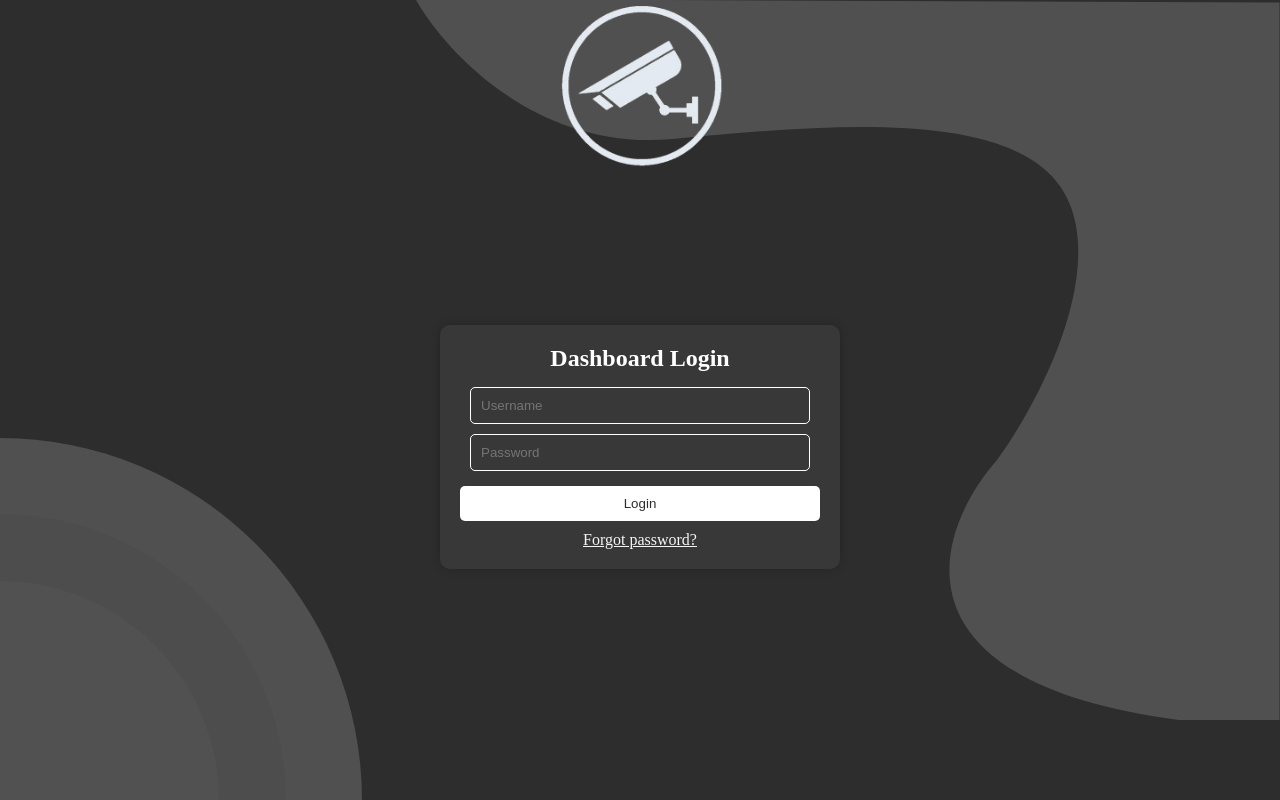
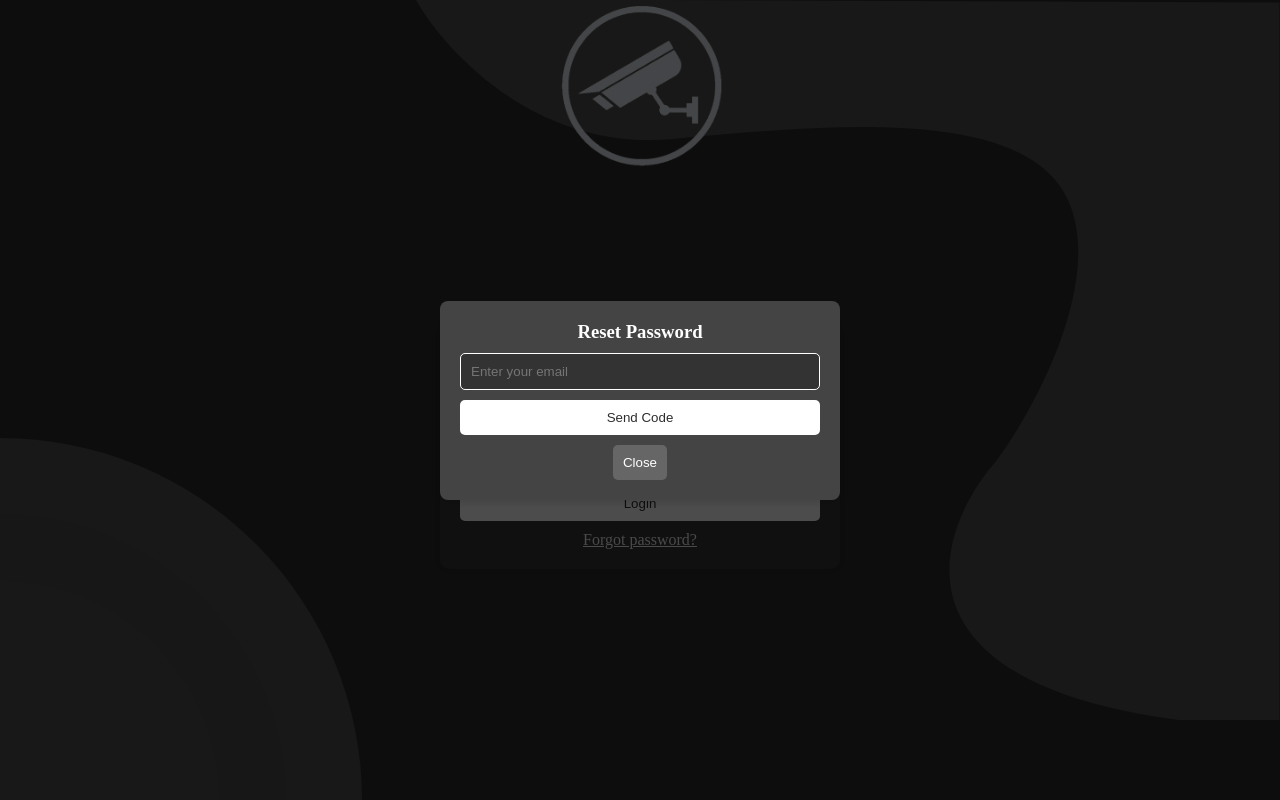
Before and after one commit to PI-Tracking/frontend, a React (Vite) app: page /login in a window 1280 px wide. Both pictures are taken after a click on the link "Forgot password?". Built offline with nearby package versions, Linux system fonts and the light colour scheme.

Commit message:
Forgot passowrd, slight error

```diff
--- a/src/pages/Login/LoginPage.css
+++ b/src/pages/Login/LoginPage.css
@@ -107,3 +107,66 @@ body {
 .errorMessage {
   color: red;
 }
+
+.modal {
+  position: fixed;
+  top: 0;
+  left: 0;
+  width: 100%;
+  height: 100%;
+  background: rgba(0, 0, 0, 0.7);
+  display: flex;
+  align-items: center;
+  justify-content: center;
+  z-index: 1000;
+}
+
+.modal-content {
+  background: #444 !important;
+  padding: 20px;
+  border-radius: 10px;
+  text-align: center;
+  color: white !important;
+  box-shadow: 0px 0px 15px rgba(0, 0, 0, 0.3);
+  width: 90%;
+  max-width: 400px;
+}
+
+.modal-content input {
+  width: 100%;
+  padding: 10px;
+  margin: 10px 0;
+  border: 1px solid white;
+  border-radius: 5px;
+  background-color: #333 !important;
+  color: white !important;
+}
+
+.login-btn {
+  width: 100%;
+  padding: 10px;
+  background-color: white;
+  color: #2d2d2d;
+  border: none;
+  border-radius: 5px;
+  cursor: pointer;
+}
+
+.login-btn:disabled {
+  background-color: grey;
+  cursor: not-allowed;
+}
+
+.close-btn {
+  margin-top: 10px;
+  background: #666 !important;
+  color: white;
+  padding: 10px;
+  border: none;
+  border-radius: 5px;
+  cursor: pointer;
+}
+
+.close-btn:hover {
+  background: #777;
+}
--- a/src/pages/Login/index.tsx
+++ b/src/pages/Login/index.tsx
@@ -6,18 +6,9 @@ import Curve from "./assets/Curve.svg";
 import login from "@api/auth";
 import { UserDTO } from "@Types/UserDTO";
 import { useNavigate } from "react-router-dom";
+import { FaEye, FaEyeSlash } from "react-icons/fa";
 
-const isEmptyString = (string: string) => {
-  if (typeof string != "string") {
-    return true;
-  }
-
-  if (string === undefined) {
-    return true;
-  }
-
-  return string == "";
-};
+const isEmptyString = (string: string) => !string || string.trim() === "";
 
 function LoginPage() {
   const [formData, setFormData] = useState<UserDTO>({
@@ -27,29 +18,78 @@ function LoginPage() {
   const [error, setError] = useState<string>("");
   const navigate = useNavigate();
 
-  const handleLogin = async function (e: FormEvent) {
+  // Forgot Password Modal States
+  const [showModal, setShowModal] = useState(false);
+  const [email, setEmail] = useState("");
+  const [code, setCode] = useState("");
+  const [timer, setTimer] = useState(0);
+  const [buttonDisabled, setButtonDisabled] = useState(false);
+  const [codeSent, setCodeSent] = useState(false);
+  const [showNewPasswordModal, setShowNewPasswordModal] = useState(false);
+  const [newPassword, setNewPassword] = useState("");
+  const [repeatPassword, setRepeatPassword] = useState("");
+  const [showPassword, setShowPassword] = useState(false);
+  // const [passwordMismatch, setPasswordMismatch] = useState(false);
+
+  // Since I commented the other code down there this was just placed here so I could commit with no errors
+  const setPasswordMismatch = (value: boolean) => {
+    setPasswordMismatch(value);
+  };
+
+  const handleLogin = async (e: FormEvent) => {
     e.preventDefault();
 
-    if (isEmptyString(formData.username) || isEmptyString(formData.password)) {
+    if (isEmptyString(formData.username) || isEmptyString(formData.password))
       return;
-    }
 
     try {
       const response = await login(formData);
-      console.log(response);
-
       if (response.status !== 200) {
         setError("Username/password combination is not valid");
         return;
       }
 
-      if (response.data.admin) {
-        navigate("/admin/cameras");
-      }
-      navigate("/cameras");
+      navigate(response.data.admin ? "/admin/cameras" : "/cameras");
     } catch (error) {
       setError("Some unknown error occurred");
       console.error("Error trying to login: " + error);
+    }
+  };
+
+  const handleSendCode = () => {
+    if (isEmptyString(email)) return;
+
+    console.log("Sending reset code to:", email);
+
+    setButtonDisabled(true);
+    setTimer(30);
+    setCodeSent(true);
+    setEmail("");
+
+    const countdown = setInterval(() => {
+      setTimer((prev) => {
+        if (prev <= 1) {
+          clearInterval(countdown);
+          setButtonDisabled(false);
+          return 0;
+        }
+        return prev - 1;
+      });
+    }, 1000);
+  };
+
+  const handleVerifyCode = () => {
+    if (isEmptyString(code)) return;
+    setShowModal(false);
+    setShowNewPasswordModal(true);
+  };
+
+  const handlePasswordChange = () => {
+    if (newPassword !== repeatPassword) {
+      setPasswordMismatch(true);
+    } else {
+      setPasswordMismatch(false);
+      setShowNewPasswordModal(false);
     }
   };
 
@@ -71,45 +111,117 @@ function LoginPage() {
                   placeholder="Username"
                   required
                   value={formData.username}
-                  onChange={({ target }) => {
-                    setFormData((formData) => {
-                      return {
-                        ...formData,
-                        username: target.value,
-                      };
-                    });
-                  }}
+                  onChange={(e) =>
+                    setFormData({ ...formData, username: e.target.value })
+                  }
                 />
                 <input
                   type="password"
                   placeholder="Password"
                   required
                   value={formData.password}
-                  onChange={({ target }) => {
-                    setFormData((formData) => {
-                      return {
-                        ...formData,
-                        password: target.value,
-                      };
-                    });
-                  }}
+                  onChange={(e) =>
+                    setFormData({ ...formData, password: e.target.value })
+                  }
                 />
               </div>
-              {!isEmptyString(error) ? (
-                <span className="errorMessage">{error}</span>
-              ) : (
-                <></>
-              )}
+              {error && <span className="errorMessage">{error}</span>}
               <button type="submit" className="login-btn">
                 Login
               </button>
             </form>
-            <a href="#" className="forgot-password">
+            <a
+              href="#"
+              className="forgot-password"
+              onClick={() => setShowModal(true)}
+            >
               Forgot password?
             </a>
           </div>
         </div>
       </section>
+
+      {showModal && (
+        <div className="modal">
+          <div className="modal-content">
+            <h3>Reset Password</h3>
+            {!codeSent ? (
+              <>
+                <input
+                  type="email"
+                  placeholder="Enter your email"
+                  value={email}
+                  onChange={(e) => setEmail(e.target.value)}
+                />
+                <button
+                  className="login-btn"
+                  onClick={handleSendCode}
+                  disabled={buttonDisabled}
+                >
+                  {buttonDisabled ? `Wait ${timer}s` : "Send Code"}
+                </button>
+              </>
+            ) : (
+              <>
+                <input
+                  type="text"
+                  placeholder="Enter the code sent to your email"
+                  value={code}
+                  onChange={(e) => setCode(e.target.value)}
+                />
+                <button className="login-btn" onClick={handleVerifyCode}>
+                  Verify Code
+                </button>
+              </>
+            )}
+            <button className="close-btn" onClick={() => setShowModal(false)}>
+              Close
+            </button>
+          </div>
+        </div>
+      )}
+
+      {showNewPasswordModal && (
+        <div className="modal">
+          <div className="modal-content">
+            <h3>Set New Password</h3>
+            <div className="input-group">
+              <input
+                type={showPassword ? "text" : "password"}
+                placeholder="New Password"
+                value={newPassword}
+                onChange={(e) => setNewPassword(e.target.value)}
+              />
+              <input
+                type={showPassword ? "text" : "password"}
+                placeholder="Repeat Password"
+                value={repeatPassword}
+                onChange={(e) => setRepeatPassword(e.target.value)}
+              />
+              <button onClick={() => setShowPassword(!showPassword)}>
+                {showPassword ? <FaEyeSlash /> : <FaEye />}
+              </button>
+              {/* {passwordMismatch && <span className="errorMessage">Passwords don't match</span>} */}
+              {/* For some reason this is not working */}
+            </div>
+            <button
+              className="login-btn"
+              onClick={handlePasswordChange}
+              disabled={
+                newPassword !== repeatPassword || isEmptyString(newPassword)
+              }
+            >
+              Confirm New Password
+            </button>
+            <button
+              className="close-btn"
+              onClick={() => setShowNewPasswordModal(false)}
+            >
+              Close
+            </button>
+          </div>
+        </div>
+      )}
     </>
   );
 }
```
